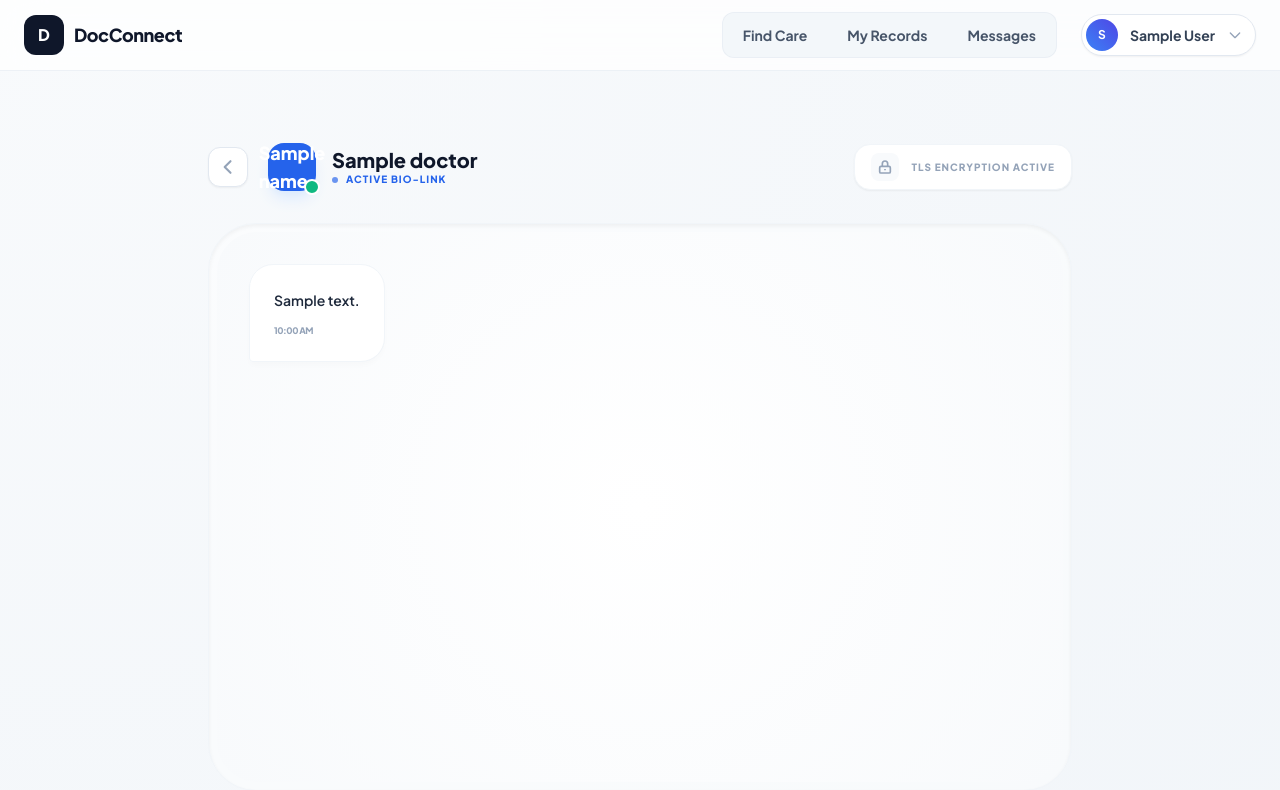
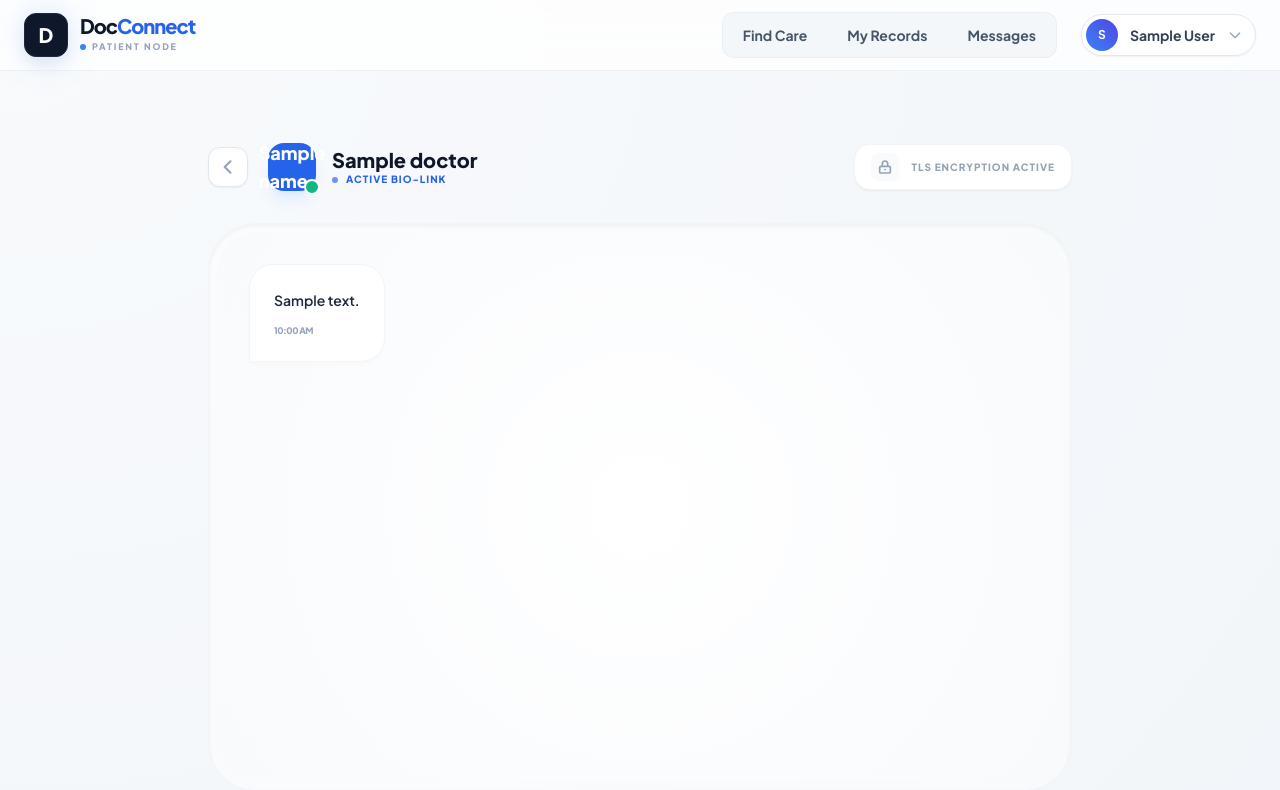
Before and after one commit to Omkar96-18/DocConnect, a Flask app: page /chat/1 in a window 1280 px wide. Shown: the top 790 px of the page. Run offline with Flask 3, Linux system fonts and the light colour scheme; the visitor is signed in with stand-in values (Sample User, id 1); a database or web service that is not in the repository returns one stand-in record (values such as "Sample title"); some libraries are stand-ins or nearby versions.

Commit message:
some more fixes done

```diff
--- a/templates/base.html
+++ b/templates/base.html
@@ -28,13 +28,44 @@
     {% if not hide_nav_footer %}
     <nav class="glass-nav sticky top-0 z-50 border-b border-slate-200/60 px-6 py-3">
         <div class="max-w-7xl mx-auto flex justify-between items-center">
+            <div class="flex items-center gap-8">
+    {# Logic: Determine the target URL based on session role #}
+    {% set dashboard_url = "/" %}
+    {% if session.get('role') == 'patient' %}
+        {% set dashboard_url = url_for('patient_dashboard') %}
+    {% elif session.get('role') == 'doctor' %}
+        {% set dashboard_url = url_for('doctor_dashboard') %}
+    {% endif %}
 
-            <div class="flex items-center gap-8">
-                <a href="/" class="flex items-center gap-2.5 group">
-                    <div class="w-10 h-10 bg-slate-900 rounded-xl flex items-center justify-center text-white font-extrabold transition-transform group-hover:scale-105">D</div>
-                    <span class="font-extrabold text-lg tracking-tight text-slate-900">DocConnect</span>
-                </a>
+    <a href="{{ dashboard_url }}" class="flex items-center gap-3 group outline-none">
+        <div class="relative">
+            {% if session.get('user_id') %}
+                <div class="absolute inset-0 bg-blue-500/20 rounded-xl blur-lg group-hover:bg-blue-500/40 transition-all duration-500"></div>
+            {% endif %}
+
+            <div class="relative w-11 h-11 bg-slate-900 rounded-xl flex items-center justify-center text-white font-black text-xl shadow-lg shadow-slate-200 group-hover:scale-105 group-hover:rotate-3 transition-all duration-300 border border-slate-800">
+                D
             </div>
+        </div>
+
+        <div class="flex flex-col justify-center">
+            <span class="font-black text-xl tracking-tighter text-slate-900 leading-none">
+                Doc<span class="text-blue-600">Connect</span>
+            </span>
+            <div class="flex items-center gap-1.5 mt-1">
+                {% if session.get('role') == 'doctor' %}
+                    <span class="w-1.5 h-1.5 rounded-full bg-emerald-500"></span>
+                    <span class="text-[9px] font-black text-slate-400 uppercase tracking-[0.2em]">Clinical Suite</span>
+                {% elif session.get('role') == 'patient' %}
+                    <span class="w-1.5 h-1.5 rounded-full bg-blue-500"></span>
+                    <span class="text-[9px] font-black text-slate-400 uppercase tracking-[0.2em]">Patient Node</span>
+                {% else %}
+                    <span class="text-[9px] font-black text-slate-300 uppercase tracking-[0.2em]">Medical Network</span>
+                {% endif %}
+            </div>
+        </div>
+    </a>
+</div>
 
             <div class="flex items-center gap-6">
                 {% if session.get('user_id') %}
```
